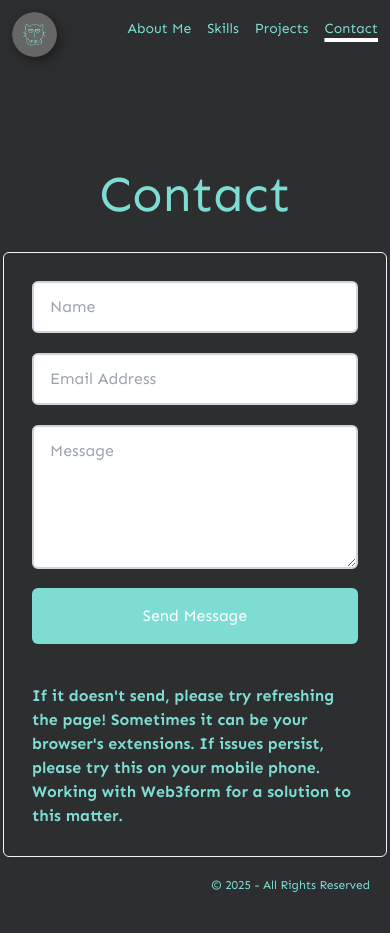
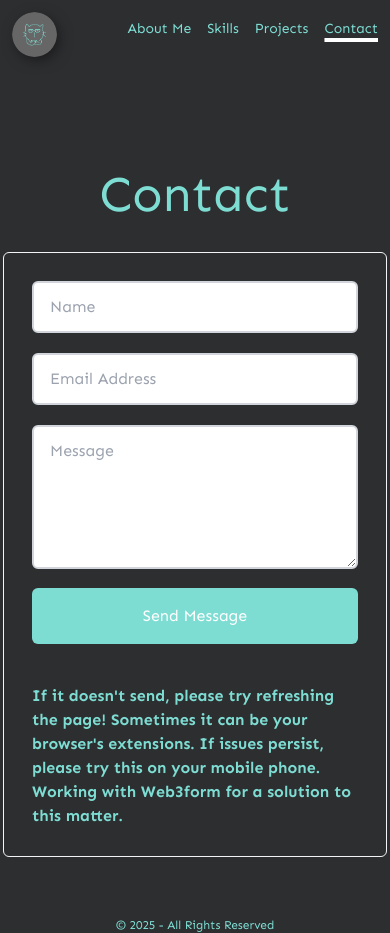
Before and after one commit to tchen94/my-portfolio-page, a Next.js app: page /contact in a window 390 px wide. Before the commit the page ends 893 px from the top, so only its background shows below. Built offline with nearby package versions, Linux system fonts and the light colour scheme; a web font is replaced by a local one.

Commit message:
Fixed footer positioning for both mobile and web

```diff
--- a/src/app/components/Footer.tsx
+++ b/src/app/components/Footer.tsx
@@ -2,7 +2,7 @@ import getCurrentYear from "../utils/utils";
 
 const Footer = () => {
   return (
-    <footer className="absolute text-xs inset-x-0 flex justify-end md:right-8 right-5 md:bottom-[10px]">
+    <footer className="text-xs flex md:justify-end justify-center pt-10 md:mr-10 right-5 sticky md:top-[95vh]">
        {`© ${getCurrentYear()} - All Rights Reserved`}
     </footer>
   );
--- a/src/app/layout.tsx
+++ b/src/app/layout.tsx
@@ -29,9 +29,9 @@ export default function RootLayout({
       lang="en"
       className={`${sen.variable} ${kode_mono.variable} antialiased`}
     >
-      <body className="font-[family-name:var(--font-sen)] min-h-screen flex flex-col">
-        <main className="flex-grow">
-          <NavBar />
+      <body className="flex flex-col min-h-svh justify-between font-[family-name:var(--font-sen)]">
+        <NavBar />
+        <main className="grow">
           {children}
           <Footer />
         </main>
--- a/src/app/skills/page.tsx
+++ b/src/app/skills/page.tsx
@@ -17,7 +17,7 @@ export default function SkillsPage() {
             Frameworks and languages I currently use
           </p>
         </div>
-        <div className="flex md:flex-row flex-col md:items-center justify-center mb-5 ml-5">
+        <div className="flex lg:flex-row flex-col md:items-center justify-center mb-5 ml-5">
           <h1 className="font-[family-name:var(--font-kode-mono)] text-l md:text-xl md:mr-10 mb-5">
             Frontend Languages <br />
             and Frameworks
@@ -29,7 +29,7 @@ export default function SkillsPage() {
             <TechStack techArray={FRONTENDTECHBOTTOM} />
           </div>
         </div>
-        <div className="flex md:flex-row flex-col md:items-center justify-center ml-5">
+        <div className="flex lg:flex-row flex-col md:items-center justify-center ml-5">
           <h1 className="font-[family-name:var(--font-kode-mono)] text-l md:text-xl md:mr-10">
             Backend, Database <br />
             and Other Techs
@@ -42,7 +42,7 @@ export default function SkillsPage() {
           </div>
         </div>
         <Image
-          className="mt-5"
+          className="mt-5 pb-20"
           src="/programmer.png"
           alt="Programmer"
           width={700}
```
